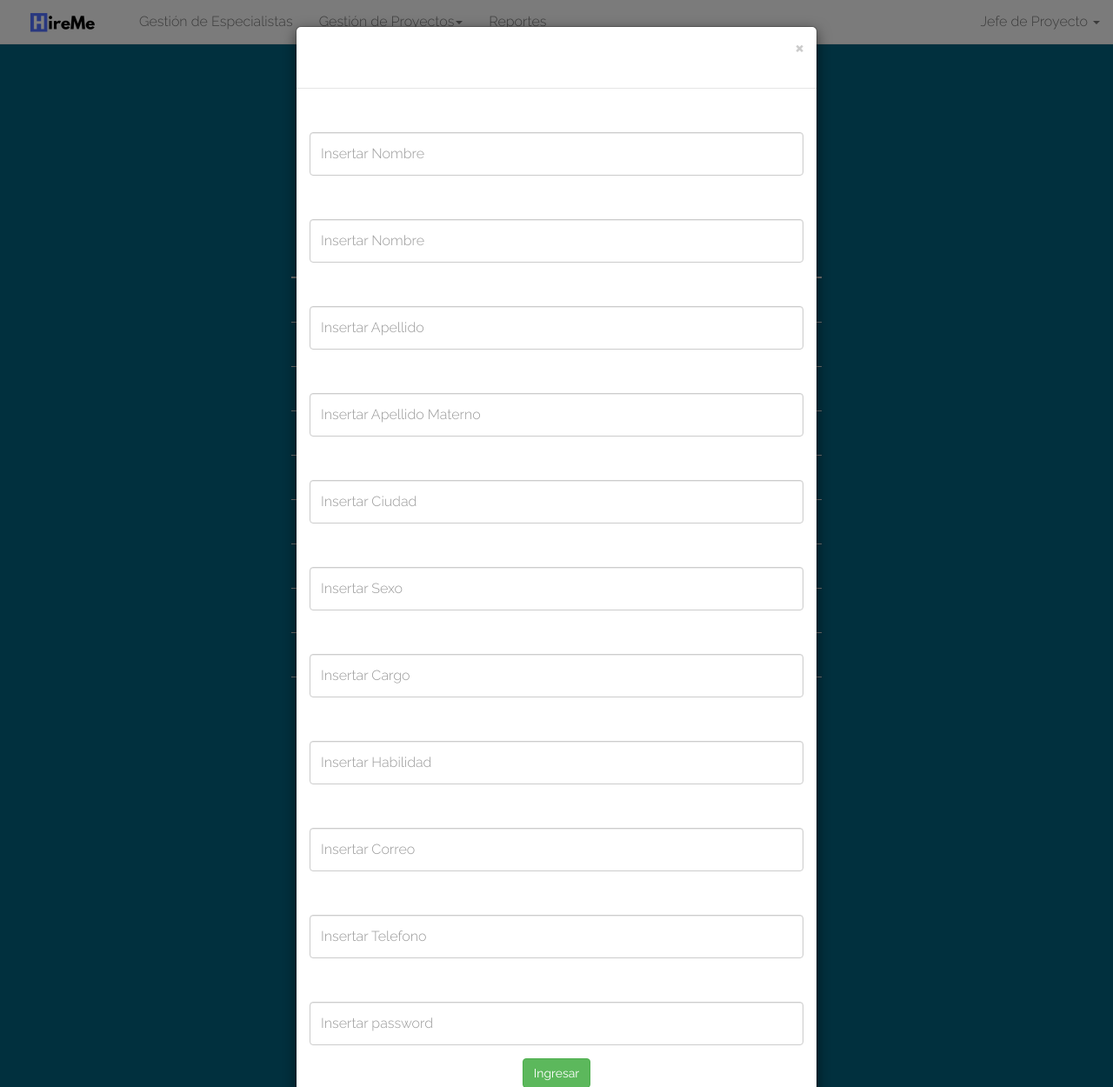
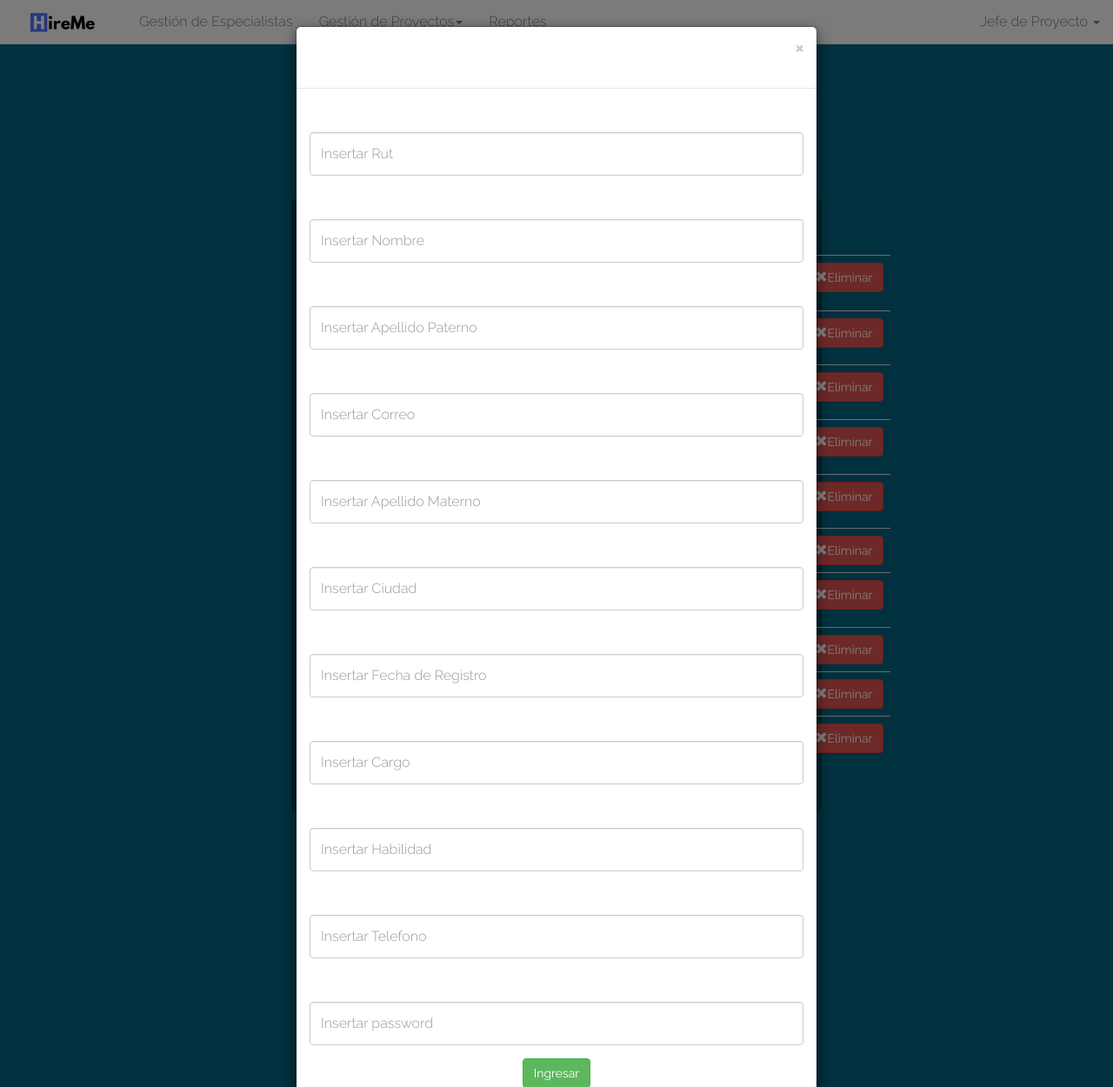
Before and after one commit to Luchimbombo/HireMe, a PHP site: page /eVerEspecialista.php in a window 1280 px wide, after a click on "Nuevo Especialista". Shown: the top 1250 px of the page at 87% size. Run offline with PHP 8.4, Linux system fonts and the light colour scheme; a user stored in the database is signed in; data comes from the database, SQL or seed files in the repository.

Commit message:
cambios del css para el modal de especialista además del CRUD de eVerEspecialista.php

```diff
--- a/eVerEspecialista.php
+++ b/eVerEspecialista.php
@@ -77,18 +77,20 @@
   <div class="col-sm-6 col-sm-offset-3 myform-cont">
   <br>
 
-    <h1>Listado de Especialistas Encontrados</h1>
+    <h1>Listado de Especialistas</h1>
 
     <div >
     <div >
     <br >
       <a class="btn btn-success" data-toggle="modal" data-target="#nuevoUsu">Nuevo Especialista</a><br><br>
-      <table class='table'>
+      <div class="myform-bottom">
+      <table class='table '>
       <thead>
         <tr>
           <th>Rut</th><th>Nombre</th><th>Apellido</th><th>Correo</th><th><span class="glyphicon glyphicon-wrench"></span></th>
         </tr>
-        <thead>
+      </thead>
+      <tbody>
 <?php
 $mysqli = new mysqli("localhost", "root", "administrador", "basedatoshireme");
     if ($mysqli->connect_errno) {
@@ -101,17 +103,21 @@
             echo "<tr>";
             echo "<td>$fila[0]</td><td>$fila[1]</td><td>$fila[2]</td><td>$fila[3]</td>";
             echo "<td>";
-            echo "<a data-toggle='modal' data-target='#editUsu' data-rut='" . $fila[0] . "' data-nombre='" . $fila[1] . "' data-apellidop='" . $fila[2] . "' data-apellidom='" . $fila[3] . "' data-ciudad='" . $fila[4] . "' data-sexo='" . $fila[5] . "' data-cargo='" . $fila[7] . "' data-habilidad='" . $fila[8] . "' data-correo='" . $fila[9] . "' data-telefono='" . $fila[10] . "' data-password='" . $fila[11] . "' class='btn btn-warning'><span class='glyphicon glyphicon-pencil'></span>Editar</a> ";
-            echo "<a class='btn btn-danger' href='EliminaEspecialista.php?id=" . $fila[0] . "'><span class='glyphicon glyphicon-remove'></span>Eliminar</a>";
+            echo "<td><a class='btn btn-info' href=''><span class='glyphicon glyphicon-eye-open'></span>Ver</a></td>";
+            echo "<td><a data-toggle='modal' data-target='#editUsu' data-rut='" . $fila[0] . "' data-nombre='" . $fila[1] . "' data-apellidop='" . $fila[2] . "' data-apellidom='" . $fila[3] . "' data-ciudad='" . $fila[4] . "' data-sexo='" . $fila[5] . "' data-cargo='" . $fila[7] . "' data-habilidad='" . $fila[8] . "' data-correo='" . $fila[9] . "' data-telefono='" . $fila[10] . "' data-password='" . $fila[11] . "' class='btn btn-warning'><span class='glyphicon glyphicon-pencil'></span>Editar</a></td> ";
+
+            echo "<td><a class='btn btn-danger' href='EliminaEspecialista.php?id=" . $fila[0] . "'><span class='glyphicon glyphicon-remove'></span>Eliminar</a></td>";
             echo "</td>";
             echo "</tr>";
         }
         $resultado->close();
+
     }
     $mysqli->close();
 
     ?>
-          </table>
+      </tbody>
+      </table>
     </div>
     <div class="modal" id="nuevoUsu" tabindex="-1" role="dialog" aria-labellebdy="myModalLabel" aria-hidden="true">
             <div class="modal-dialog">
@@ -125,46 +131,46 @@
                           <div class="form-group">
                             <div class="form-group">
                             <label for="nombre">Rut:</label>
-                            <input class="form-control" id="nombre" name="rut" type="text" placeholder="Insertar Nombre"></input>
+                            <input class="form-control" id="nombre" name="rut" type="text" placeholder="Insertar Rut" required="required"></input>
                           </div>
                             <label for="nombre">Nombre:</label>
-                            <input class="form-control" id="nombre" name="nombre" type="text" placeholder="Insertar Nombre"></input>
+                            <input class="form-control" id="nombre" name="nombre" type="text" placeholder="Insertar Nombre" required="required"></input>
                           </div>
                           <div class="form-group">
                             <label for="edad">Apellido paterno:</label>
-                            <input class="form-control" id="edad" name="apellidop" type="text" placeholder="Insertar Apellido"></input>
+                            <input class="form-control" id="edad" name="apellidop" type="text" placeholder="Insertar Apellido Paterno" required="required"></input>
+                          </div>
+                          <div class="form-group ">
+                            <label for="edad">Correo:</label>
+                            <input class="form-control" id="edad" name="apellidom" type="text" placeholder="Insertar Correo" required="required">
                           </div>
                           <div class="form-group">
-                            <label for="edad">Apellido materno:</label>
-                            <input class="form-control" id="edad" name="apellidom" type="text" placeholder="Insertar Apellido Materno"></input>
+                            <label for="direccion">Apellido Materno:</label>
+                            <input class="form-control" id="direccion" name="ciudad" type="text" placeholder="Insertar Apellido Materno" required="required"></input>
                           </div>
                           <div class="form-group">
                             <label for="direccion">Ciudad:</label>
-                            <input class="form-control" id="direccion" name="ciudad" type="text" placeholder="Insertar Ciudad"></input>
+                            <input class="form-control" id="direccion" name="sexo" type="text" placeholder="Insertar Ciudad" required="required"></input>
                           </div>
                           <div class="form-group">
-                            <label for="direccion">Sexo:</label>
-                            <input class="form-control" id="direccion" name="sexo" type="text" placeholder="Insertar Sexo"></input>
+                            <label for="direccion">Fecha de Registro:</label>
+                            <input class="form-control" id="direccion" name="cargo" type="text" placeholder="Insertar Fecha de Registro" required="required"></input>
                           </div>
                           <div class="form-group">
                             <label for="direccion">Cargo:</label>
-                            <input class="form-control" id="direccion" name="cargo" type="text" placeholder="Insertar Cargo"></input>
+                            <input class="form-control" id="direccion" name="habilidad" type="text" placeholder="Insertar Cargo" required="required"></input>
                           </div>
                           <div class="form-group">
                             <label for="direccion">Habilidad:</label>
-                            <input class="form-control" id="direccion" name="habilidad" type="text" placeholder="Insertar Habilidad"></input>
-                          </div>
-                          <div class="form-group">
-                            <label for="direccion">Correo:</label>
-                            <input class="form-control" id="direccion" name="correo" type="text" placeholder="Insertar Correo"></input>
+                            <input class="form-control" id="direccion" name="correo" type="text" placeholder="Insertar Habilidad" required="required"></input>
                           </div>
                           <div class="form-group">
                             <label for="direccion">Telefono:</label>
-                            <input class="form-control" id="direccion" name="telefono" type="text" placeholder="Insertar Telefono"></input>
+                            <input class="form-control" id="direccion" name="telefono" type="text" placeholder="Insertar Telefono" required="required"></input>
                           </div>
                           <div class="form-group">
                             <label for="direccion">Password:</label>
-                            <input class="form-control" id="direccion" name="password" type="text" placeholder="Insertar password"></input>
+                            <input class="form-control" id="direccion" name="password" type="text" placeholder="Insertar password" required="required"></input>
                           </div>
 
               <input type="submit" class="btn btn-success" value="Ingresar">
@@ -191,30 +197,30 @@
                               <div class="form-group">
                             <div class="form-group">
                             <label for="nombre">Rut:</label>
-                            <input class="form-control" id="rut" name="rut" type="text" placeholder="Insertar Nombre"></input>
+                            <input class="form-control" id="rut" name="rut" type="text" placeholder="Insertar Nombre" required="required"></input>
                           </div>
                             <label for="nombre">Nombre:</label>
-                            <input class="form-control" id="nombre" name="nombre" type="text" placeholder="Insertar Nombre"></input>
+                            <input class="form-control" id="nombre" name="nombre" type="text" placeholder="Insertar Nombre" required="required"></input>
                           </div>
                           <div class="form-group">
                             <label for="edad">Apellido paterno:</label>
-                            <input class="form-control" id="apellidop" name="apellidop" type="text" placeholder="Insertar Apellido"></input>
+                            <input class="form-control" id="apellidop" name="apellidop" type="text" placeholder="Insertar Apellido" required="required"></input>
                           </div>
                           <div class="form-group">
                             <label for="edad">Apellido materno:</label>
-                            <input class="form-control" id="apellidom" name="apellidom" type="text" placeholder="Insertar Apellido Materno"></input>
+                            <input class="form-control" id="apellidom" name="apellidom" type="text" placeholder="Insertar Apellido Materno" required="required"></input>
                           </div>
                           <div class="form-group">
                             <label for="direccion">Ciudad:</label>
-                            <input class="form-control" id="ciudad" name="ciudad" type="text" placeholder="Insertar Ciudad"></input>
+                            <input class="form-control" id="ciudad" name="ciudad" type="text" placeholder="Insertar Ciudad" required="required"></input>
                           </div>
                           <div class="form-group">
                             <label for="direccion">Sexo:</label>
-                            <input class="form-control" id="sexo" name="sexo" type="text" placeholder="Insertar Sexo"></input>
+                            <input class="form-control" id="sexo" name="sexo" type="text" placeholder="Insertar Sexo" required="required"></input>
                           </div>
                           <div class="form-group">
                             <label for="direccion">Cargo:</label>
-                            <input class="form-control" id="cargo" name="cargo" type="text" placeholder="Insertar Cargo"></input>
+                            <input class="form-control" id="cargo" name="cargo" type="text" placeholder="Insertar Cargo" required="required"></input>
                           </div>
                           <div class="form-group">
                             <label for="direccion">Habilidad:</label>
@@ -222,18 +228,18 @@
                           </div>
                           <div class="form-group">
                             <label for="direccion">Correo:</label>
-                            <input class="form-control" id="correo" name="correo" type="text" placeholder="Insertar Correo"></input>
+                            <input class="form-control" id="correo" name="correo" type="text" placeholder="Insertar Correo" required="required"></input>
                           </div>
                           <div class="form-group">
                             <label for="direccion">Telefono:</label>
-                            <input class="form-control" id="telefono" name="telefono" type="text" placeholder="Insertar Telefono"></input>
+                            <input class="form-control" id="telefono" name="telefono" type="text" placeholder="Insertar Telefono" required="required"></input>
                           </div>
                           <div class="form-group">
                             <label for="direccion">Password:</label>
-                            <input class="form-control" id="password" name="password" type="text" placeholder="Insertar password"></input>
+                            <input class="form-control" id="password" name="password" type="text" placeholder="Insertar password" required="required"></input>
                           </div>
 
-                  <input type="submit" class="btn btn-success">
+                  <input type="submit" class="btn btn-success" value="Actualizar Especialista">
                        </form>
                     </div>
                     <div class="modal-footer">
--- a/login.php
+++ b/login.php
@@ -30,10 +30,10 @@
 					<div class="myform-bottom">
 						<form method="post" action="logueame.php" name="form-ingreso">
 							<div class="form-group">
-								<input type="text" name="form_user" placeholder="usuario..." class="form-control" id="form_user">
+								<input type="text" name="form_user" placeholder="usuario..." class="form-control" id="form_user" required="required">
 							</div>
 							<div class="form-group">
-								<input type="password" name="form_password" placeholder="contraseña..." class="form-control" id="form_password">
+								<input type="password" name="form_password" placeholder="contraseña..." class="form-control" id="form_password" required="required">
 							</div>
 
 							<td style="margin: 0 auto;"> <button type="submit" class="mybtn">Entrar</button></td>
```
Also changed, not shown: css/bootstrap.css.
